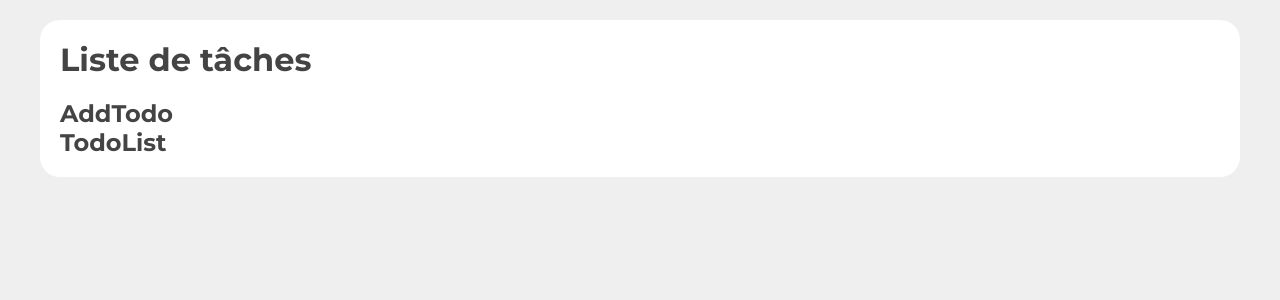
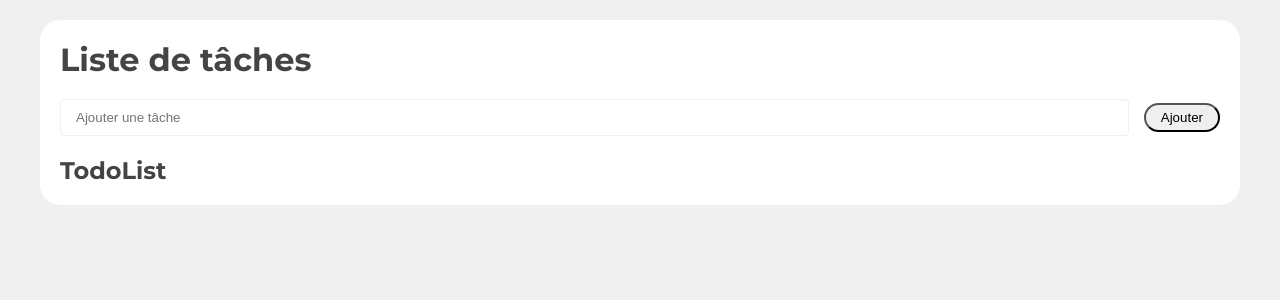
Before and after one commit to dymafr/react-c9-l2, a React (Create React App) app: page / in a window 1280 px wide. Shown: the top 300 px of the page. Built offline with nearby package versions, Linux system fonts and the light colour scheme.

Commit message:
3 files modified

```diff
--- a/src/App.js
+++ b/src/App.js
@@ -14,7 +14,7 @@ function App() {
     <div className="d-flex justify-content-center align-items-center p-20">
       <div className="card container p-20">
         <h1 className="mb-20">Liste de tâches</h1>
-        <AddTodo />
+        <AddTodo addTodo={addTodo} />
         <TodoList />
       </div>
     </div>
--- a/src/assets/styles/_themes.scss
+++ b/src/assets/styles/_themes.scss
@@ -24,3 +24,9 @@
   border-radius: 20px;
   background-color: white;
 }
+
+input {
+  border-radius: 4px;
+  border: 1px solid var(--gray-2);
+  padding: 10px 15px;
+}
--- a/src/components/AddTodo.js
+++ b/src/components/AddTodo.js
@@ -1,5 +1,14 @@
 import React from 'react';
 
-export default function AddTodo() {
-  return <h2>AddTodo</h2>;
+export default function AddTodo({ addTodo }) {
+  return (
+    <div className="d-flex justify-content-center align-items-center mb-20">
+      <input
+        type="text"
+        className="mr-15 flex-fill"
+        placeholder="Ajouter une tâche"
+      />
+      <button className="btn btn-prinmary">Ajouter</button>
+    </div>
+  );
 }
```
